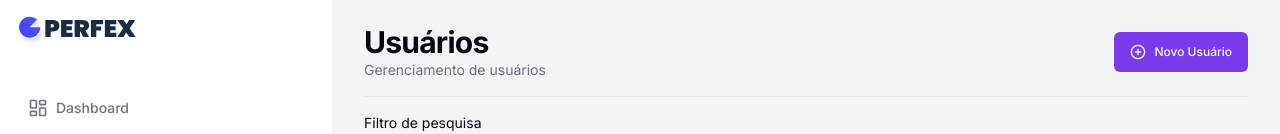
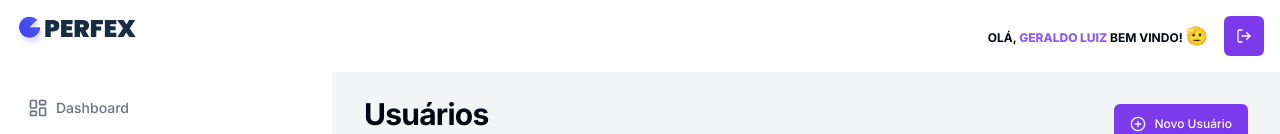
Before and after one commit to project-perfex/web, a Next.js app: page /users in a window 1280 px wide. Shown: the top 134 px of the page. Built offline with nearby package versions, Linux system fonts and the light colour scheme; no server answers.

Commit message:
feat: Add header component

```diff
--- a/src/app/(routes)/(app)/layout.tsx
+++ b/src/app/(routes)/(app)/layout.tsx
@@ -1,3 +1,4 @@
+import { Header } from '@/components/header'
 import { MobileSidebar } from '@/components/mobile-sidebar'
 import { Sidebar } from '@/components/sidebar'
 
@@ -14,7 +15,12 @@ const RoutesLayout = ({ children }: RoutesLayoutProps) => {
       <div className="hidden max-md:flex items-start m-2">
         <MobileSidebar />
       </div>
-      <main className="flex-1 bg-gray-100">{children}</main>
+      <main className="flex-1 bg-gray-100">
+        <div>
+          <Header />
+        </div>
+        {children}
+      </main>
     </div>
   )
 }
--- a/src/app/layout.tsx
+++ b/src/app/layout.tsx
@@ -8,8 +8,9 @@ import ToasterProvider from '@/providers/toast-provider'
 const font = Inter({ subsets: ['latin'] })
 
 export const metadata: Metadata = {
-  title: 'Create Next App',
-  description: 'Generated by create next app'
+  title: 'Perfex CRM',
+  description:
+    'Perfex CRM is a complete Customer Relationship Management software that is a great fit for almost any company, freelancer or many other uses. With its clean and modern design, Perfex CRM can help you look more professional to your customers and help improve business performance at the same time.'
 }
 
 export default function RootLayout({
--- /dev/null
+++ b/src/components/header/index.tsx
@@ -0,0 +1,36 @@
+'use client'
+
+import { useRouter } from 'next/navigation'
+
+import Cookies from 'js-cookie'
+
+import { LogOut } from 'lucide-react'
+import { Button } from '../ui/button'
+
+export const Header = () => {
+  const router = useRouter()
+
+  const handleLogout = () => {
+    const token = Cookies.get(process.env.NEXT_PUBLIC_COOKIE_SECRET as string)
+
+    if (token) {
+      Cookies.remove(process.env.NEXT_PUBLIC_COOKIE_SECRET as string)
+      router.push('/')
+    }
+  }
+
+  return (
+    <div className="flex items-center justify-end w-full gap-4 bg-white p-4">
+      <div className="uppercase text-xs font-bold">
+        Olá,{' '}
+        <span className="text-violet-500 font-extrabold">Geraldo Luiz</span> bem
+        vindo! <span className="text-lg">🫡</span>
+      </div>
+      <div>
+        <Button size="icon" onClick={handleLogout}>
+          <LogOut className="size-4" />
+        </Button>
+      </div>
+    </div>
+  )
+}
```
